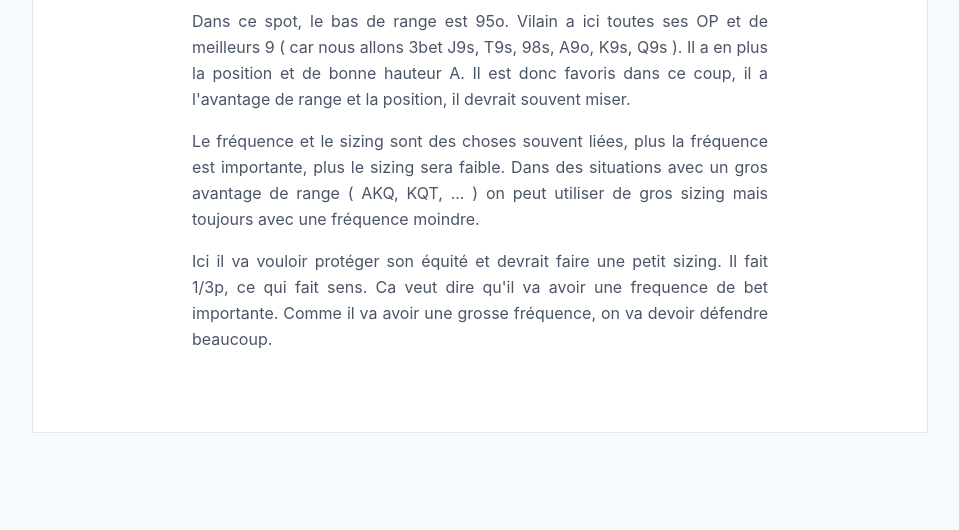
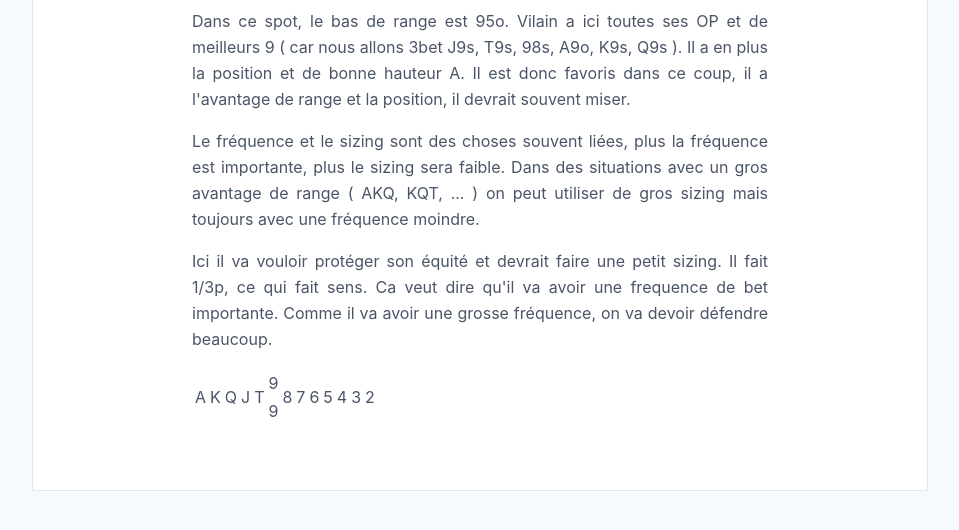
Before and after one commit to greglejeune/blog, a Jekyll site: the page built from _posts/2020-01-23-thinking-process.md, in a window 1280 px wide, cut to the strip 530-1066 px from the top of the page. Shown: the top 530 px of the strip, without its empty margins (160-1119 px from the left). Built offline with Jekyll 4.4.1, drawn with Linux system fonts in a browser that asks for light colours; before the commit the page ends 1011 px from its top, so only the background shows below that.

Commit message:
Update 2020-01-23-thinking-process.md

```diff
--- a/_posts/2020-01-23-thinking-process.md
+++ b/_posts/2020-01-23-thinking-process.md
@@ -23,5 +23,29 @@ categories: poker
 
   <p>Ici il va vouloir protéger son équité et devrait faire une petit sizing. Il fait 1/3p, ce qui fait sens. Ca veut dire qu'il va avoir une frequence de bet importante. Comme il va avoir une grosse fréquence, on va devoir défendre beaucoup.</p>
 
+  <table>
+    <tbody>
+      <tr>
+        <td rowspan="2">A</td>
+        <td rowspan="2">K</td>
+        <td rowspan="2">Q</td>
+        <td rowspan="2">J</td>
+        <td rowspan="2">T</td>
+        <td>9</td>
+        <td rowspan="2">8</td>
+        <td rowspan="2">7</td>
+        <td rowspan="2">6</td>
+        <td rowspan="2">5</td>
+        <td rowspan="2">4</td>
+        <td rowspan="2">3</td>
+        <td rowspan="2">2</td>
+      </tr>
+      <tr>
+        <td>9</td>
+      </tr>
+    </tbody>
+  </table>
+
+
 
 </div>
```
